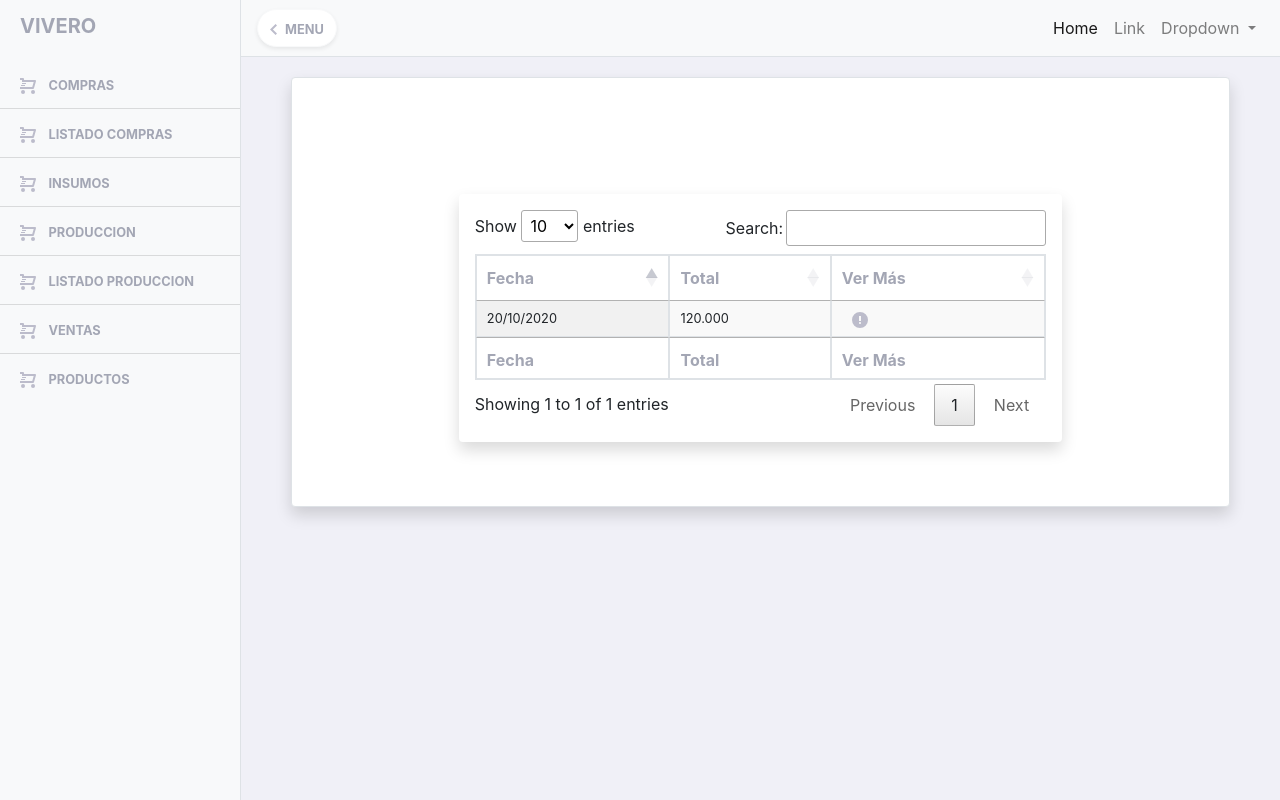
After one commit to alvaro004/proyectovivero, a Django app: page /listado_compras in a window 1280 px wide. The commit adds this page. Run offline with Django 3.2, Linux system fonts and the light colour scheme; parts of the project's set-up code (start-up, migrations or seed data) failed here and were passed over; some libraries are stand-ins or nearby versions.

Commit message:
vista listado compras

```diff
--- a/templatedjango/apptemplate/templates/base/template.html
+++ b/templatedjango/apptemplate/templates/base/template.html
@@ -46,7 +46,13 @@
         <a href="compras" class="list-group-item list-group-item-action bg-light"><i class="fa fa-bars mr-2">
             {% load static %}
             <img src="{% static '/assets/icons/icon_cart.svg' %}">
-          </i><small class="text-uppercase font-weight-bold" style="color: #A3A6B4;">Compras</small></a>
+          </i><small class="text-uppercase font-weight-bold" style="color: #A3A6B4;">Compras</small>
+        </a>
+
+        <a href="listado_compras" class="list-group-item list-group-item-action bg-light">
+          <i class="fa fa-bars mr-2"> {% load static %} <img src="{% static '/assets/icons/icon_cart.svg' %}">
+          </i><small class="text-uppercase font-weight-bold" style="color: #A3A6B4;">Listado Compras</small>
+        </a>
 
         <a href="insumos" class="list-group-item list-group-item-action bg-light">
           <i class="fa fa-bars mr-2"> {% load static %} <img src="{% static '/assets/icons/icon_cart.svg' %}">
@@ -59,15 +65,16 @@
           </i><small class="text-uppercase font-weight-bold" style="color: #A3A6B4;">Produccion</small>
         </a>
 
+        <a href="listado_produccion" onclick="verificar()" class="list-group-item list-group-item-action bg-light">
+          <i class="fa fa-bars mr-2"> {% load static %} <img src="{% static '/assets/icons/icon_cart.svg' %}">
+          </i><small class="text-uppercase font-weight-bold" style="color: #A3A6B4;">Listado Produccion</small>
+        </a>
+
         <a href="ver_compras" class="list-group-item list-group-item-action bg-light">
           <i class="fa fa-bars mr-2"> {% load static %} <img src="{% static '/assets/icons/icon_cart.svg' %}">
           </i><small class="text-uppercase font-weight-bold" style="color: #A3A6B4;">Ventas</small>
         </a>
 
-        <a href="listado_produccion" onclick="verificar()" class="list-group-item list-group-item-action bg-light">
-          <i class="fa fa-bars mr-2"> {% load static %} <img src="{% static '/assets/icons/icon_cart.svg' %}">
-          </i><small class="text-uppercase font-weight-bold" style="color: #A3A6B4;">Listado Produccion</small>
-        </a>
 
         <a href="#" class="list-group-item list-group-item-action bg-light">
           <i class="fa fa-bars mr-2"> {% load static %} <img src="{% static '/assets/icons/icon_cart.svg' %}">
@@ -161,6 +168,12 @@
 
         {% endblock listado_produccion %}
 
+        <!-- LISTADO COMPRAS  -->
+
+        {% block listado_compras %}
+
+        {% endblock listado_compras %}
+
 
       </div>
 
@@ -196,7 +209,7 @@
     <!-- Menu Toggle Script -->
     <script>
       $(document).ready(function () {
-        $('.tablita').DataTable({
+        $('table.tablita').DataTable({
           responsive: true,
           "language": {
             "url": "https://cdn.datatables.net/plug-ins/1.10.20/i18n/Spanish.json"
--- /dev/null
+++ b/templatedjango/apptemplate/templates/compras/listado_compras.html
@@ -0,0 +1,152 @@
+{% extends 'base/template.html' %}
+
+
+{% block listado_compras %}
+
+<div class="container rounded">
+
+    <div class="row" style="margin-top: 100px; align-items: center; display: flex; justify-content: center;">
+        <!-- este style es para centar el div de la clase col -->
+
+        <div class="col-sm-12 col-md-12 col-lg-12 col-xl-8 card shadow p-3 mb-5 bg-white rounded" style="border:none;">
+
+            <table id="example" class="tablita table  table-hover table-bordered  display nowrap" cellspacing="0"
+                width="100%">
+                <thead>
+                    <tr style="color: #A3A6B4;">
+                        <th>Fecha</th>
+                        <th>Total</th>
+                        <th>Ver Más</th>
+                    </tr>
+                </thead>
+                <tbody>
+
+                    <tr class="small">
+                        <td id="select{{insumo.id}}">20/10/2020</td>
+                        <td>120.000</td>
+                        <td>
+                            {% load static %}
+                            <i style="color: white; padding:0 10px ;" type="button" ; data-toggle="modal" ;
+                                data-target="#exampleModalCenter" ;>
+                                {% load static %}
+                                <img src="{% static '/assets/icons/icon_alert-circle-exc.svg' %}" alt="">
+                            </i>
+                            <!-- Modal -->
+                            <div class="modal fade" id="exampleModalCenter" tabindex="-1" role="dialog"
+                                aria-labelledby="exampleModalCenterTitle" aria-hidden="true">
+
+                                <div class="modal-dialog modal-dialog-centered modal-xl" role="document">
+                                    <div class="modal-content">
+                                        <div class="modal-header">
+                                            <h5 class="modal-title" id="exampleModalLongTitle">Detalles de la Compra
+                                            </h5>
+                                            <button type="button" class="close" data-dismiss="modal" aria-label="Close">
+                                                <span aria-hidden="true">&times;</span>
+                                            </button>
+                                        </div>
+                                        <div class="modal-body">
+
+
+                                            <div class="container rounded">
+
+                                                <div class="form-group">
+                                                    <label for="fecha_produccion">Fecha de la Compra:</label>
+                                                    <input type="date" readonly class="form-control" id="fecha"
+                                                        placeholder="Fecha de Inicio">
+                                                    <!-- style de codigo para establecer el tamanho del input fecha -->
+                                                    <style>
+                                                        @media only screen and (min-width: 600px) {
+                                                            #fecha {
+                                                                width: 25%;
+                                                            }
+                                                        }
+                                                    </style>
+                                                </div>
+
+                                                <div class="col-sm-12 col-md-12 col-lg-12 col-xl-8 card shadow p-3 mb-5 bg-white rounded"
+                                                    style="border:none; ">
+
+                                                    <div class="table-responsive">
+                                                        <table id="example"
+                                                            class="tablita table  table-hover table-bordered  display nowrap"
+                                                            cellspacing="0" width="100%">
+                                                            <thead>
+                                                                <tr style="color: #A3A6B4;">
+                                                                    <th>Categoría</th>
+                                                                    <th>Producto</th>
+                                                                    <th>Cantidad</th>
+                                                                    <th>Medida</th>
+                                                                    <th>Precio</th>
+                                                                    <th>Sub Total</th>
+                                                                </tr>
+                                                            </thead>
+                                                            <tbody>
+                                                                <tr>
+                                                                    <td>Hola</td>
+                                                                    <td>Hola</td>
+                                                                    <td>Hola</td>
+                                                                    <td>Hola</td>
+                                                                    <td>Hola</td>
+                                                                    <td>Hola</td>
+                                                                </tr>
+                                                            </tbody>
+                                                            <tfoot>
+                                                                <tr style="color: #A3A6B4;">
+                                                                    <th>Categoría</th>
+                                                                    <th>Producto</th>
+                                                                    <th>Cantidad</th>
+                                                                    <th>Medida</th>
+                                                                    <th>Precio</th>
+                                                                    <th>Sub Total</th>
+                                                                </tr>
+                                                            </tfoot>
+                                                        </table>
+
+                                                    </div>
+
+                                                </div>
+
+                                                <div class="form-group">
+                                                    <label for="total_compra">Total de la Compra:</label>
+                                                    <input type="number" readonly class="form-control" id="total_compra" value="150.000">
+                                                    <!-- style de codigo para establecer el tamanho del input fecha -->
+                                                    <style>
+                                                        @media only screen and (min-width: 600px) {
+                                                            #total_compra{
+                                                                width: 25%;
+                                                            }
+                                                        }
+                                                    </style>
+                                                </div>
+
+                                            </div>
+
+
+                                        </div>
+                                        <div class="modal-footer">
+                                            <button type="button" class="btn btn-outline-danger"
+                                                data-dismiss="modal">Cerrar</button>
+                                        </div>
+                                    </div>
+                                </div>
+                            </div>
+                        </td>
+
+                    </tr>
+
+                </tbody>
+                <tfoot>
+                    <tr style="color: #A3A6B4;">
+                        <th>Fecha</th>
+                        <th>Total</th>
+                        <th>Ver Más</th>
+                    </tr>
+                </tfoot>
+            </table>
+
+        </div>
+    </div>
+
+</div>
+
+{% endblock listado_compras %}
--- a/templatedjango/apptemplate/templates/produccion/produccion.html
+++ b/templatedjango/apptemplate/templates/produccion/produccion.html
@@ -138,7 +138,8 @@
         <div class="col-sm-12 col-md-12 col-lg-12 col-xl-8 card shadow p-3 mb-5 bg-white rounded item insumos" style="border:none; display: none;">
 
             <div class="table-responsive">
-                <table id="example" class="tablita table  table-hover table-bordered  display nowrap" cellspacing="0" width="100%">
+                <table id="example" class="tablita table  table-hover table-bordered  display nowrap" cellspacing="0"
+                    width="100%">
                     <thead>
                         <tr>
                             <th style="color: #A3A6B4;">Insumo</th>
--- a/templatedjango/apptemplate/views.py
+++ b/templatedjango/apptemplate/views.py
@@ -357,3 +357,6 @@ def listado_produccion(request):
 
 def inicio(request):
     return render(request, 'inicio/inicio.html')
+
+def listado_compras(request):
+    return render(request, 'compras/listado_compras.html')
--- a/templatedjango/urls.py
+++ b/templatedjango/urls.py
@@ -27,4 +27,5 @@ urlpatterns = [
     path('produccion', produccion),
     path('listado_produccion', listado_produccion),
     path('inicio', inicio),
+    path('listado_compras', listado_compras),
 ]
```
Also changed, not shown: templatedjango/apptemplate/templates/produccion/listado_produccion.html (+14 -13 lines), db.sqlite3.
